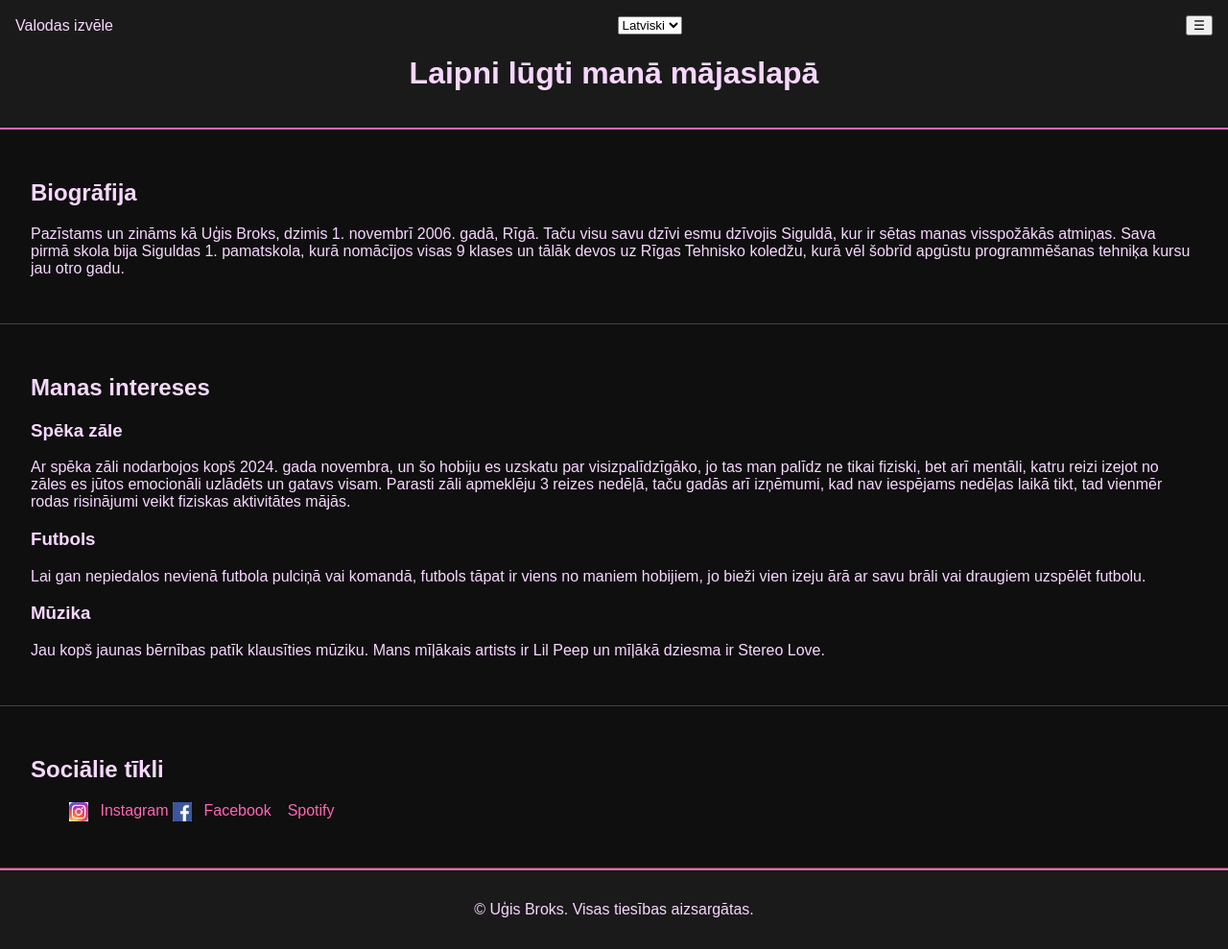
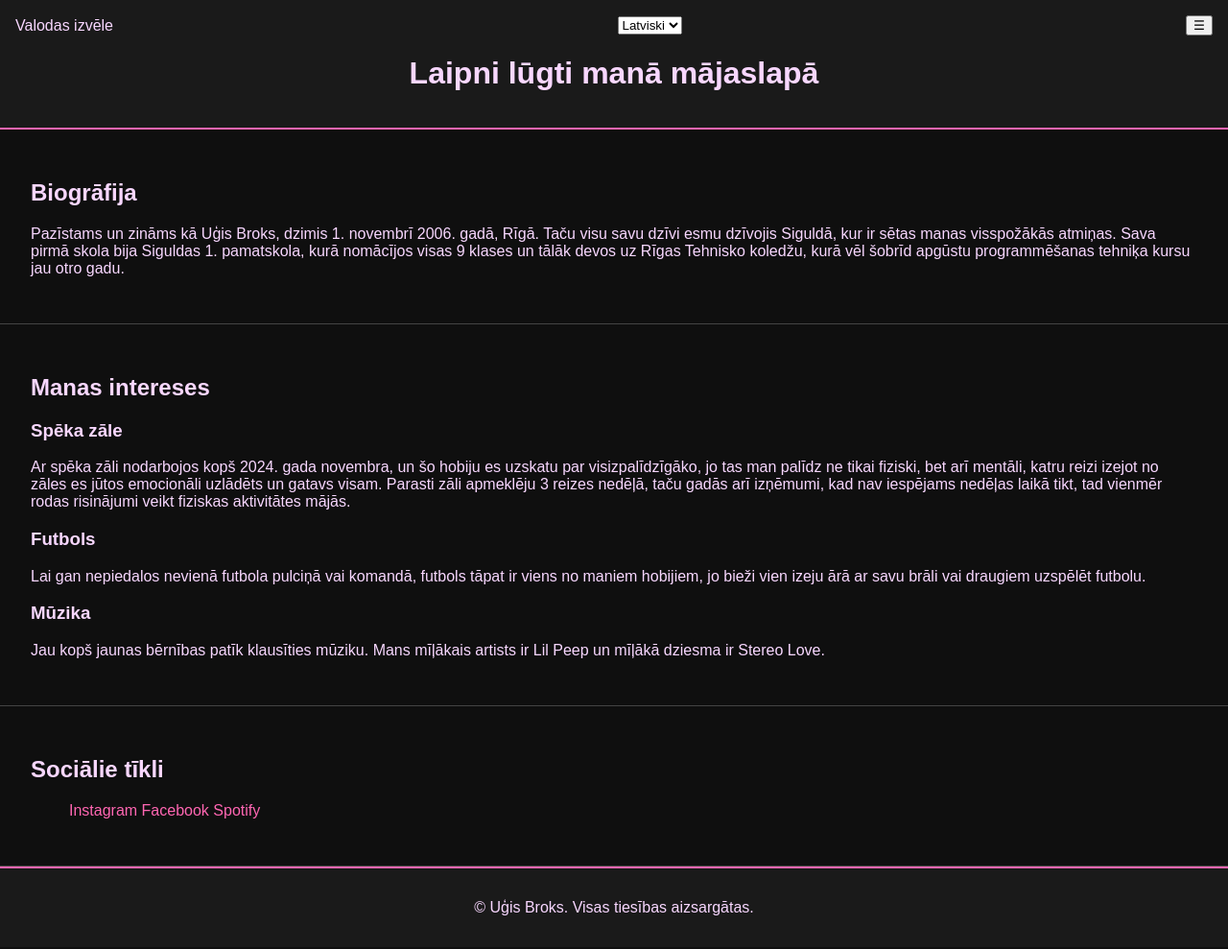
Before and after one commit to LielaisGugis/personigamajaslapa, a plain HTML site: page index.html in a window 1280 px wide. Shown: the whole page at 96% size. Drawn offline with Linux system fonts and the light colour scheme.

Commit message:
Update index.html

```diff
--- a/index.html
+++ b/index.html
@@ -76,15 +76,12 @@
     <h2 data-lv="Sociālie tīkli" data-en="Social media">Sociālie tīkli</h2>
     <ul class="social-links">
       <a href="https://www.instagram.com/ugzons/">
-  <img src="images/instagram.webp" alt="" aria-hidden="true">
   Instagram
 </a>
 <a href="https://www.facebook.com/ugis.broks">
-  <img src="images/facebook.webp" alt="" aria-hidden="true">
   Facebook
 </a>
 <a href="https://open.spotify.com/user/31idkftttk7syugf43omkxyk73o4">
-  <img src="images/spotify.webp" alt="" aria-hidden="true">
   Spotify
 </a>
     </ul>
```
